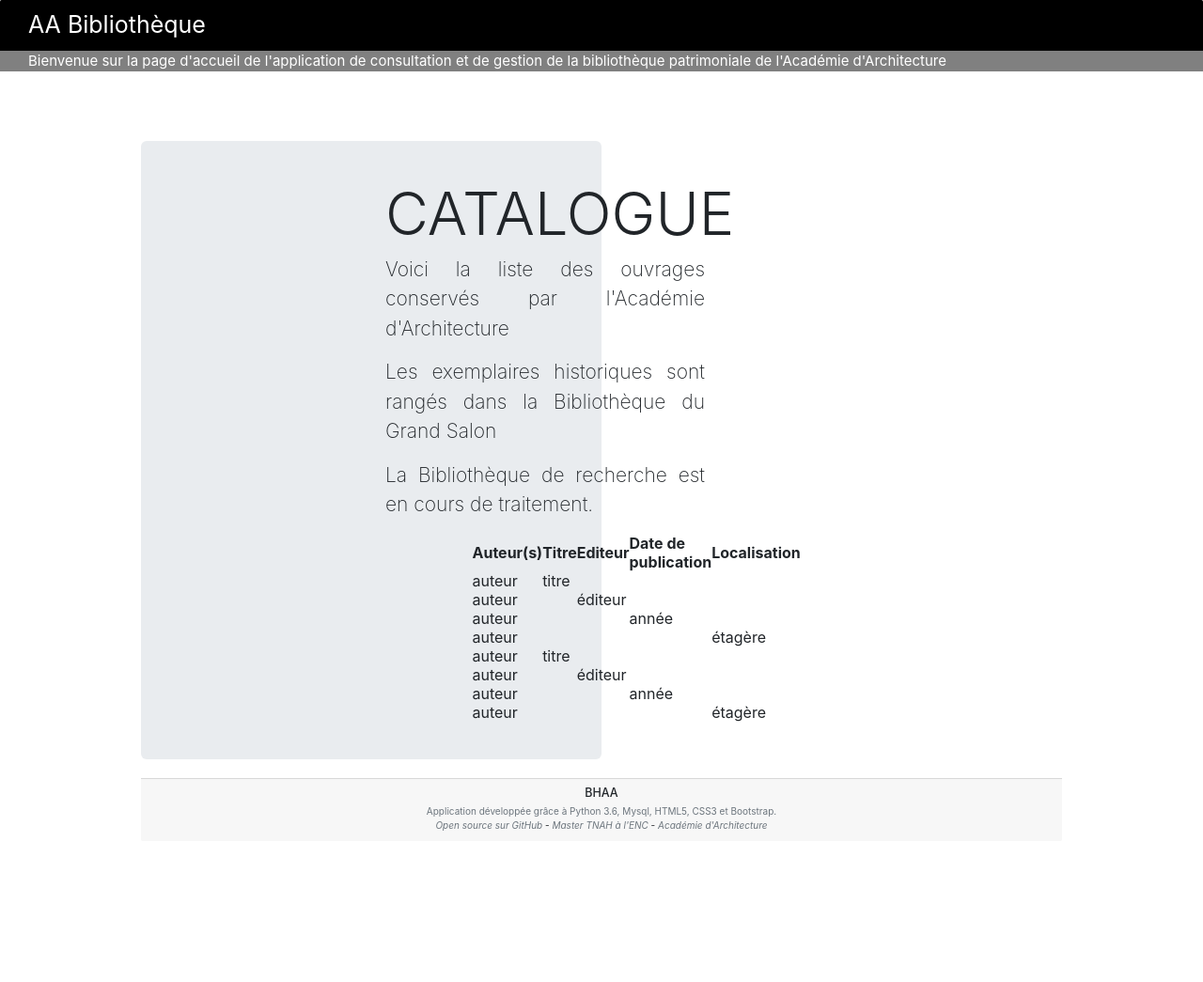
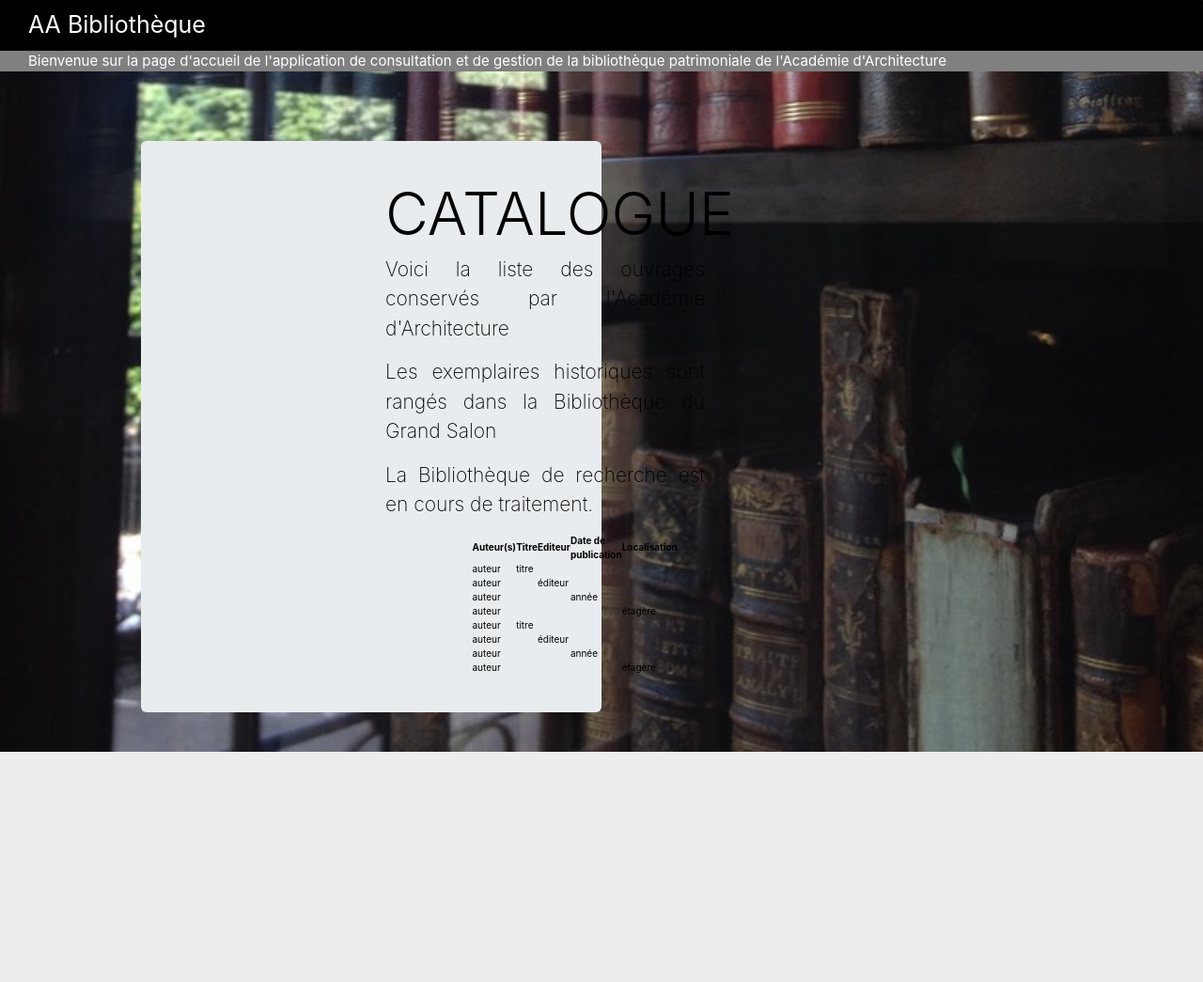
Before and after one commit to HeathcoteA/AcadArch, a Flask app: page /catalogue in a window 1280 px wide. Shown: the whole page at 94% size. After the commit the page ends 800 px from the top, so only its background shows below. Run offline with Flask 2, Linux system fonts and the light colour scheme; some libraries are stand-ins or nearby versions.

Commit message:
blocs ordonnés avec background image bricolée en html

```diff
--- a/BHAA/static/css/style.css
+++ b/BHAA/static/css/style.css
@@ -13,11 +13,41 @@ header {
   position: fixed;
   z-index: 2;
 }
+
+ body {
+  color:black;
+  background-color: white;
+  background-attachment: fixed;
+  background-repeat:no-repeat;
+}
+
+/* body, html {
+    height: 100%;
+    margin: 0;
+}
+
+/* Seon la documentation hero-image de W3school */
+/* classe de l'image */
+/* .image_de_fonds {  */
+    /* image utilisée */
+    /* background-image: url("fonds.jpg"); */
+
+    /* hateur de l'image */
+    /* height: 50%; */
+
+    /* Position et paramètres de l'image */
+  /*  background-position: center;
+    background-repeat: no-repeat;
+    background-size: cover;
+    position: relative;
+} */
+
 footer {
   width: 100%;
   left: 0px;
   bottom: 0;
-  position:static;
+  position: relative;
+  z-index: 2;
 }
 a {
   font-style: italic;
@@ -36,6 +66,7 @@ a {
 }
 .card-body{
   padding: 150px;
+  z-index: 2;
 }
 
 .container-card{
@@ -78,11 +109,30 @@ a {
   transition: color 0.15s ease-in-out, background-color 0.15s ease-in-out, border-color 0.15s ease-in-out, box-shadow 0.15s ease-in-out;
 }
 
-#catalogue_table {
-  overflow-y: scroll;
 
+#image-de-fonds{
+    width: 100%;
+    position: fixed;
+  /* code inspiré de la documentation hero-image de W3school
+image utilisée
+      background-image: url("fonds.jpg");
+
+       hateur de l'image
+  height: 50%;
+
+Position et paramètres de l'image
+   background-position: center;
+      background-repeat: no-repeat;
+      background-size: cover;
+      position: relative;
+      */
 }
+
 
 #corps {
   width: 50%;
+  z-index: 1;
 }
+#catalogue_table {
+  overflow-y: scroll;
+}
--- a/BHAA/templates/conteneur.html
+++ b/BHAA/templates/conteneur.html
@@ -1,10 +1,23 @@
+<!DOCTYPE html>
 <html>
 <head>
   <title>BHAA</title>
   {% include "partials/css.html" %}
   {% include "partials/metadata.html" %}
+  <!-- <style>
+  .image-de-fonds {
+    background-image: url("fonds.jpg");
+    height: auto;
+    background-position: center;
+    background-repeat: repeat;
+    background-size: cover;
+    position: relative;
+  }
+</style> -->
 </head>
 <body>
+  <div>
+<img id="image-de-fonds" src="static/images/fonds.jpg" alt="bibliotheque"/>
   {% include "partials/header.html" %}
     <div class="card-body">
       <div class="container">
@@ -17,6 +30,8 @@
           </div>
         </div>
       </div>
+    </div>
+  </div>
   <!-- <div>{% block liste%}{%endblock%}</div> -->
   {% include "partials/footer.html" %}
 </body>
--- a/BHAA/templates/partials/footer.html
+++ b/BHAA/templates/partials/footer.html
@@ -15,7 +15,7 @@
   <!-- Footer -->
   <footer>
     <!-- Footer Links -->
-    <div class="card-footer text-center">
+    <div class="card-footer text-center bg-light">
       <!-- Grid row -->
       <div class="row">
         <!-- Grid column -->
```
Also changed, not shown: BHAA/static/images/fonds.jpg (added), BHAA/static/images/fonds_reduit.jpg (added). Lines whose indentation alone changed are shown as unchanged.
